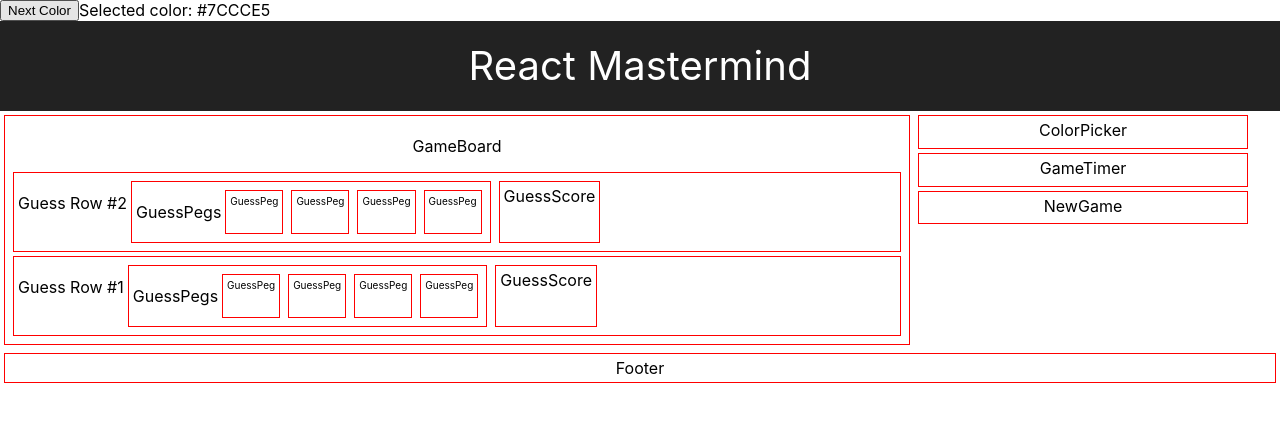
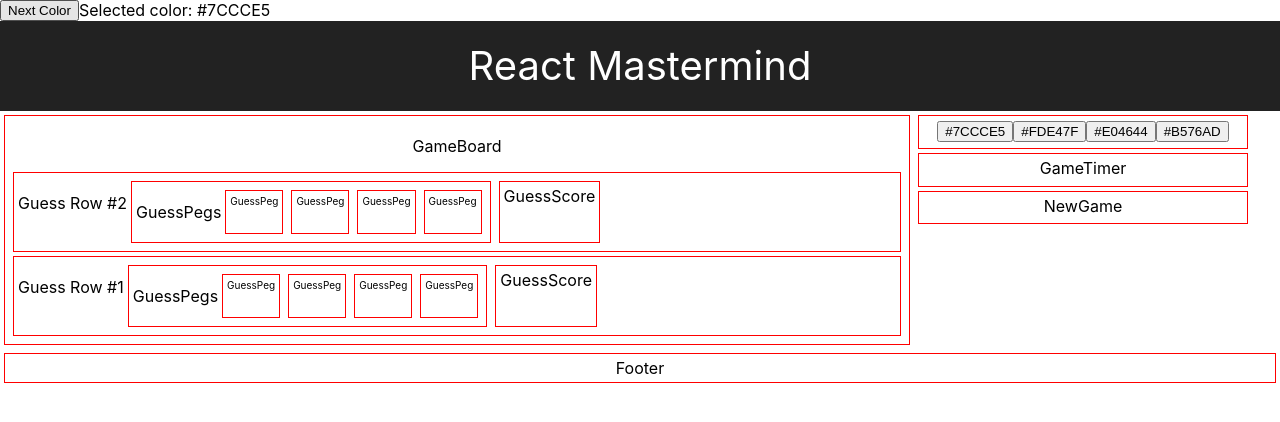
Before and after one commit to drmartirosian/React-Masterminds-Game, a React (Create React App) app: page / in a window 1280 px wide. Shown: the top 422 px of the page. Built offline with nearby package versions, Linux system fonts and the light colour scheme.

Commit message:
4 color picker btns

```diff
--- a/src/App.css
+++ b/src/App.css
@@ -35,7 +35,11 @@
 }
 .guesspeg{
   font-size: 10px;
+  flex-wrap: wrap;
+
 }
 .guesspegs{
   display: flex;
+  flex-wrap: wrap;
+
 }
--- a/src/App.js
+++ b/src/App.js
@@ -49,12 +49,16 @@ class App extends Component {
         </button>
 
 
+
         Selected color: {colors[this.state.selColorIdx]}
+
+
+
 
         <header className="App-header">React Mastermind</header>
         <GameBoard />
         <div className="sidebar">
-          <ColorPicker />
+          <ColorPicker colors={colors}/>
           <GameTimer />
           <NewGameButton />
         </div>
--- a/src/components/ColorPicker.jsx
+++ b/src/components/ColorPicker.jsx
@@ -2,7 +2,9 @@ import React from 'react';
 
 const ColorPicker = (props) => (
     <div className="component colorpicker">
-        ColorPicker
+        {props.colors.map(color=>
+        <button key={color}>{color}</button>
+        )}
     </div>
 );
 
```
